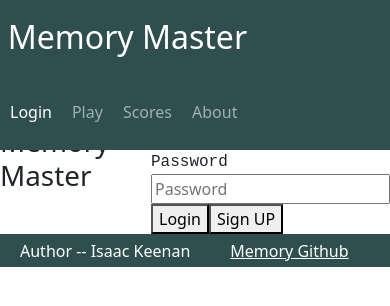
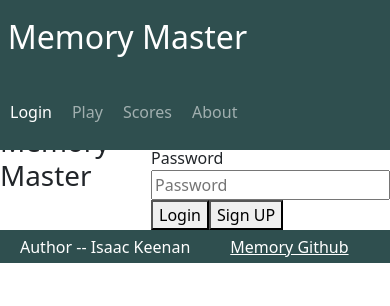
Before and after one commit to peacoltrain/startup, a React (Vite) app: page / in a window 390 px wide. Shown: the top 306 px of the page. Built offline with nearby package versions, Linux system fonts and the light colour scheme.

Commit message:
Debugged small screen issues.

```diff
--- a/src/app.css
+++ b/src/app.css
@@ -7,7 +7,7 @@ html {
 }
 
 
-.body {
+body {
     height: 100%;
     display: flex;
     flex-direction: column;
@@ -22,7 +22,7 @@ html {
     color: black;
 } */
 
-main {
+.main {
   flex: 1;
   display: flex;
   padding-top: 56px;
@@ -31,7 +31,7 @@ main {
   justify-content: center;
 }
 
-main span {
+.main span {
     font-family: 'Roboto Mono', monospace;
 }
 
```
